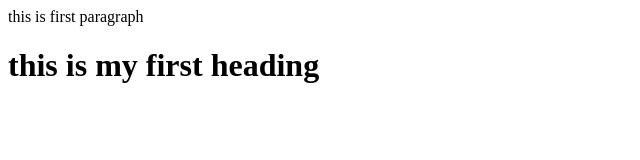
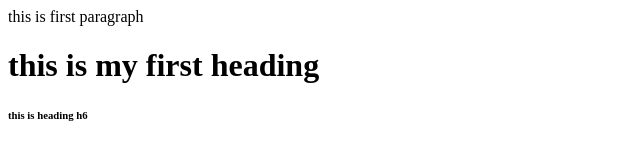
Before and after one commit to dineshdesai123/github, a plain HTML site: page index.html in a window 1280 px wide. Shown: the full height of the page, 0-640 px from the left. Drawn offline with Linux system fonts and the light colour scheme.

Commit message:
add new feature

```diff
--- a/index.html
+++ b/index.html
@@ -6,5 +6,6 @@
 <body>
   <p>this is first paragraph</p>
   <h1>this is my first heading</h1>
+  <h6>this is heading h6</h6>
 </body>
 </html>
```
